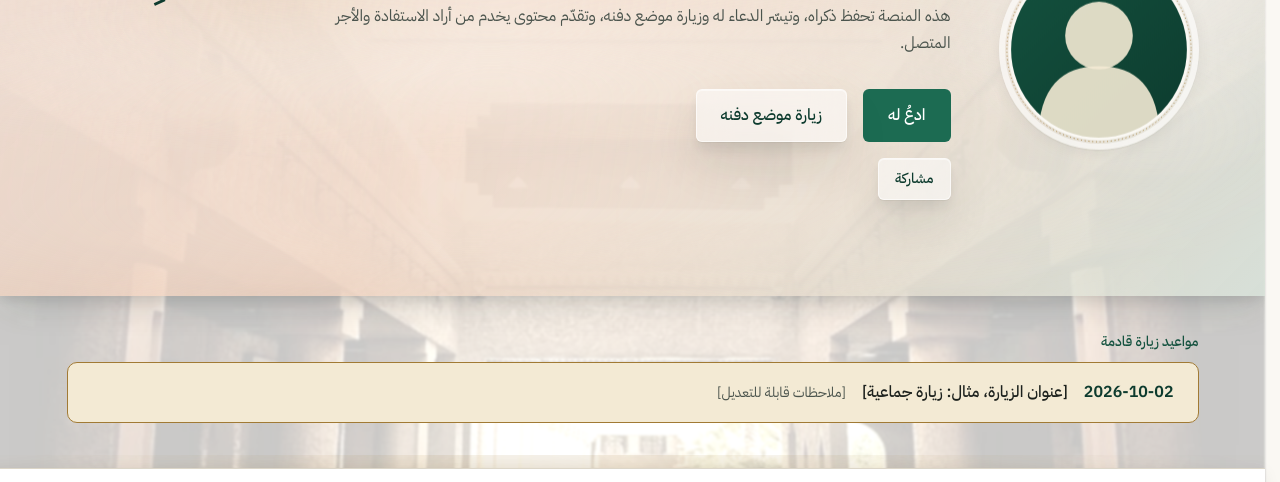
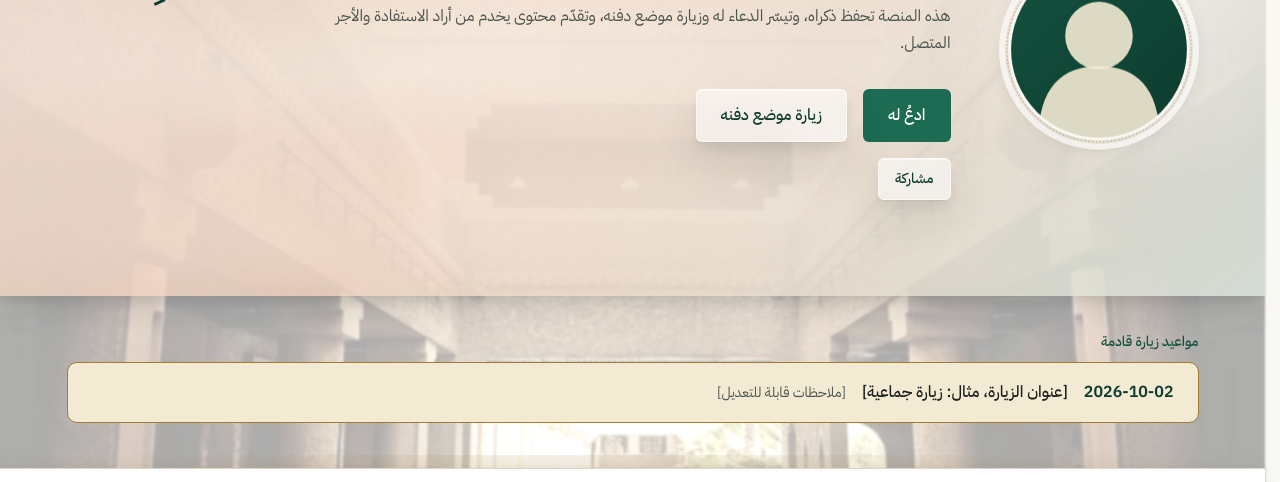
Before and after one commit to sriharsh-2003/Father-Charity-Site, a website: page index.html in a window 1280 px wide. Shown: the part 257-739 px from the top of the page. Drawn offline with Linux system fonts and the light colour scheme; no server answers.

Commit message:
Changed bg opacity

```diff
--- a/assets/css/main.css
+++ b/assets/css/main.css
@@ -94,7 +94,7 @@ body {
   /* Was 0.62 (photo ~38% visible -- reported as "too heavy", "40-60%").
      Raised so only ~15-30% of the photo shows through, closer to a hint
      of texture than a picture anyone consciously registers. */
-  opacity: 0.70;
+  opacity: 0.60;
 }
 
 /* Respect reduced motion */
```
